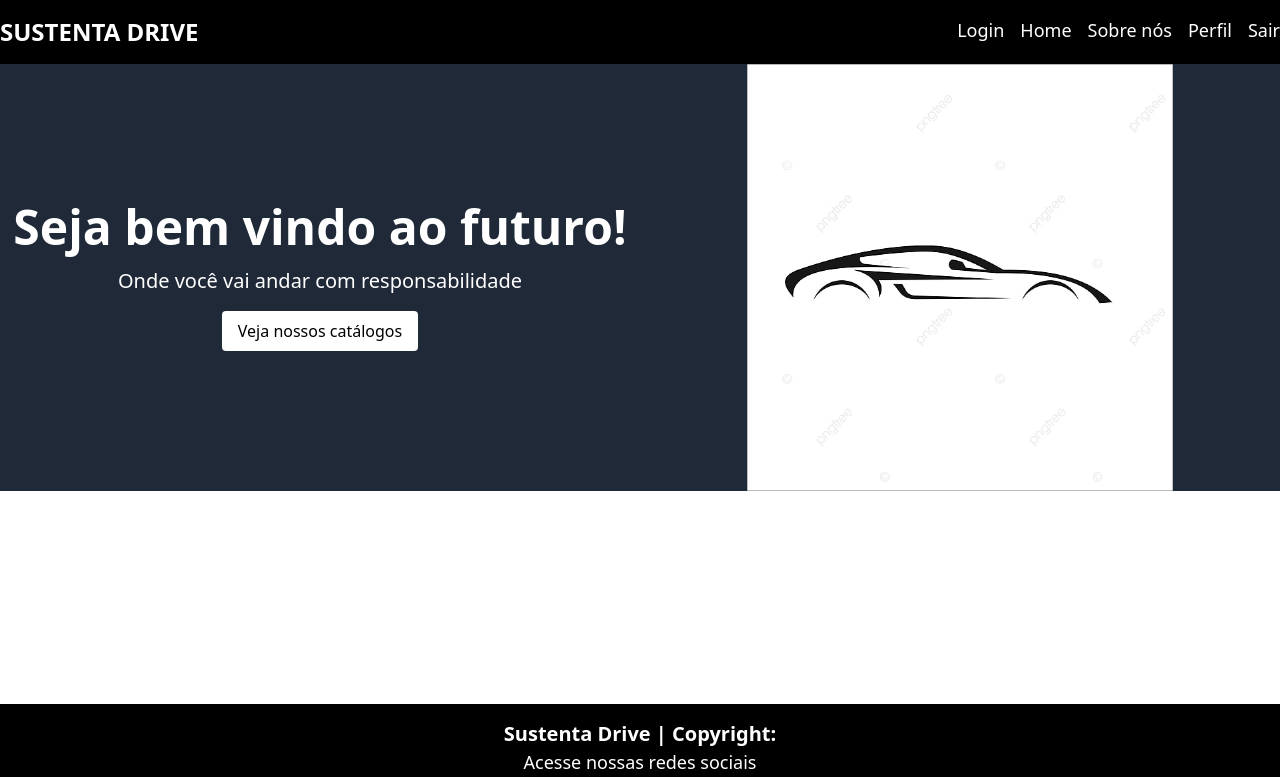
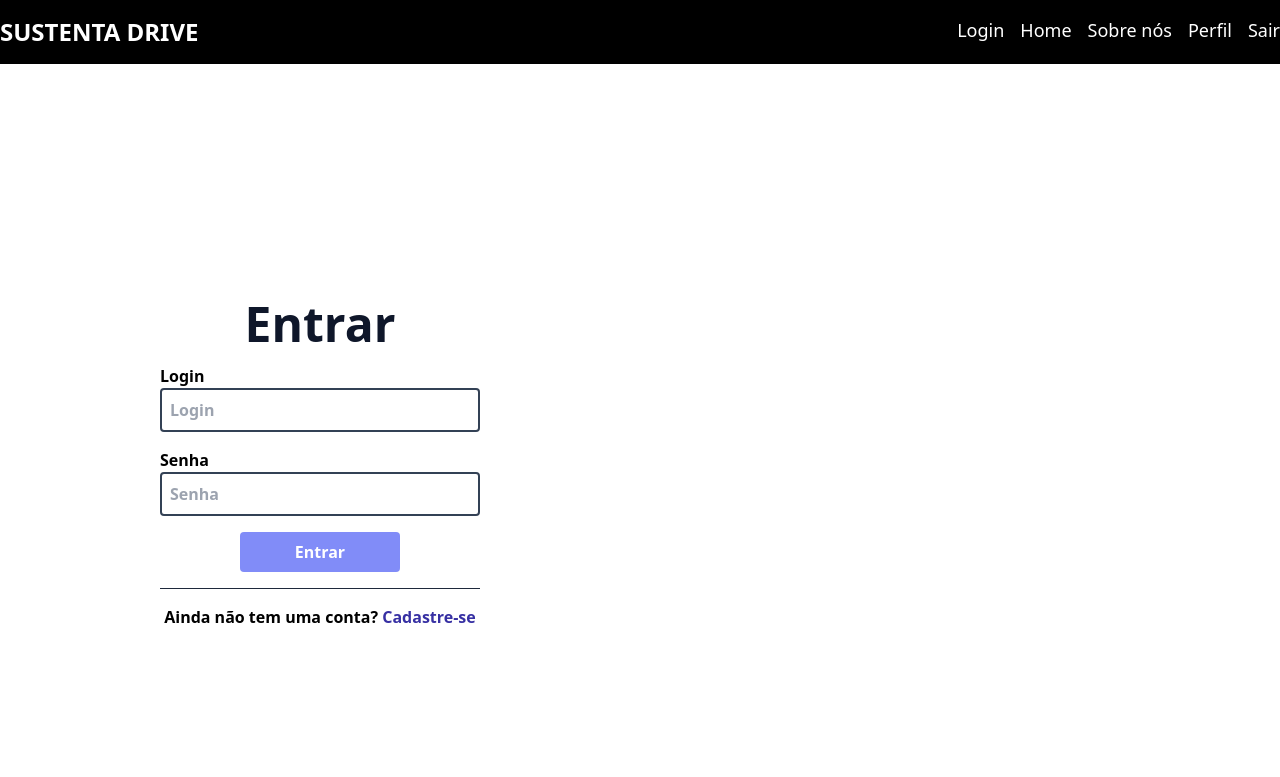
Before and after one commit to Projeto-Integrador-Grupo-03/Frontend, a React (Vite) app: page / in a window 1280 px wide. Shown: the top 777 px of the page. Built offline with nearby package versions, Linux system fonts and the light colour scheme.

Commit message:
Atualização

```diff
--- a/package.json
+++ b/package.json
@@ -14,7 +14,7 @@
     "axios": "1.3.4",
     "react": "^18.2.0",
     "react-dom": "^18.2.0",
-    "react-loader-spinner": "5.3.4",
+    "react-loader-spinner": "^5.3.4",
     "react-router-dom": "^6.23.0"
   },
   "devDependencies": {
--- a/src/App.tsx
+++ b/src/App.tsx
@@ -18,7 +18,7 @@
           <Navbar />
           <div className='min-h-[80vh]'>
             <Routes>
-              <Route path="/" element={<Home />} />
+              <Route path="/" element={<Login />} />
               <Route path="/login" element={<Login />} />
               <Route path="/cadastro" element={<Cadastro />} />
               <Route path="/home" element={<Home />} />
```
Also changed, not shown: 2 other files (tests, documents, lock files or other folders).
